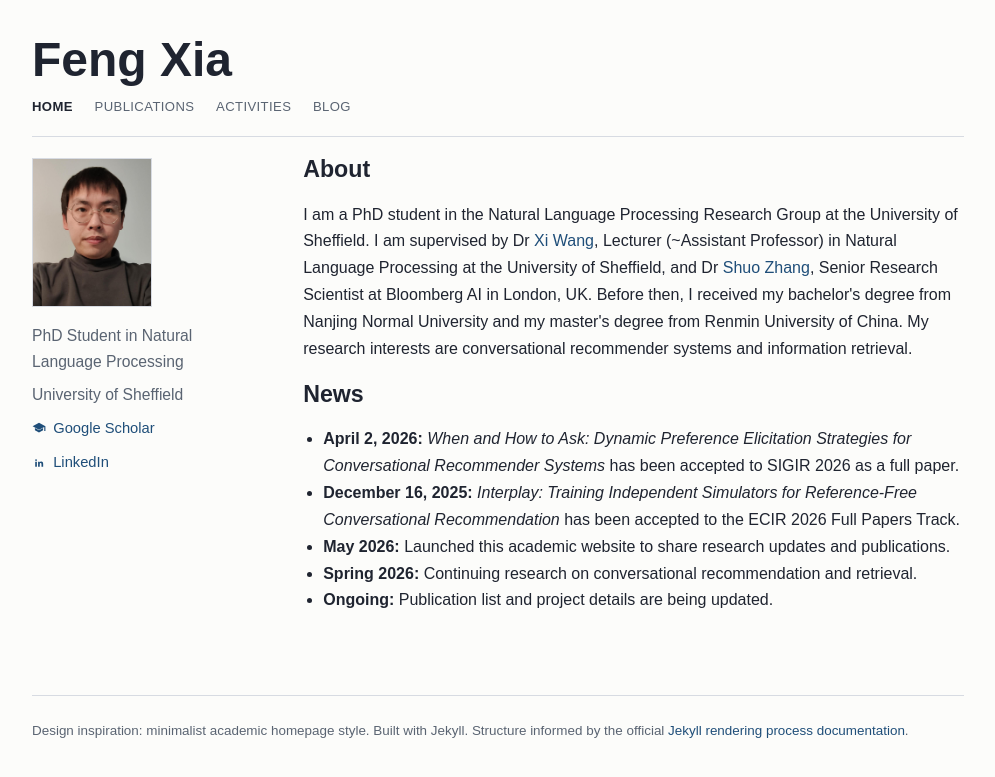
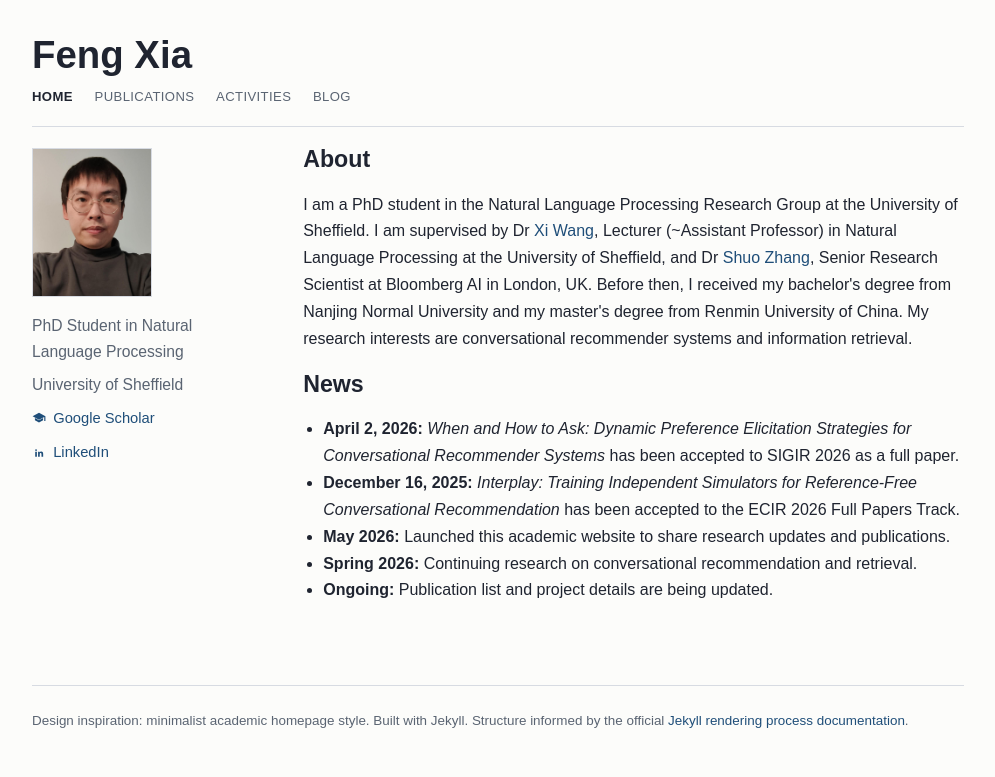
Before and after one commit to juanfacabian/juanfacabian.github.io, a Jekyll site: the page built from index.html, in a window 1280 px wide. Shown: the top 777 px of the page, without its empty margins (142-1137 px from the left). Built offline with Jekyll 4.4.1, drawn with Linux system fonts in a browser that asks for light colours.

Commit message:
Reduce top title font size

```diff
--- a/assets/css/style.css
+++ b/assets/css/style.css
@@ -56,7 +56,7 @@ a:focus-visible {
 
 .site-title {
   color: var(--text);
-  font-size: 3rem;
+  font-size: 2.4rem;
   font-weight: 700;
   line-height: 1.05;
 }
@@ -195,7 +195,7 @@ ul {
   }
 
   .site-title {
-    font-size: 2.1rem;
+    font-size: 1.85rem;
   }
 
   .home-grid {
```
